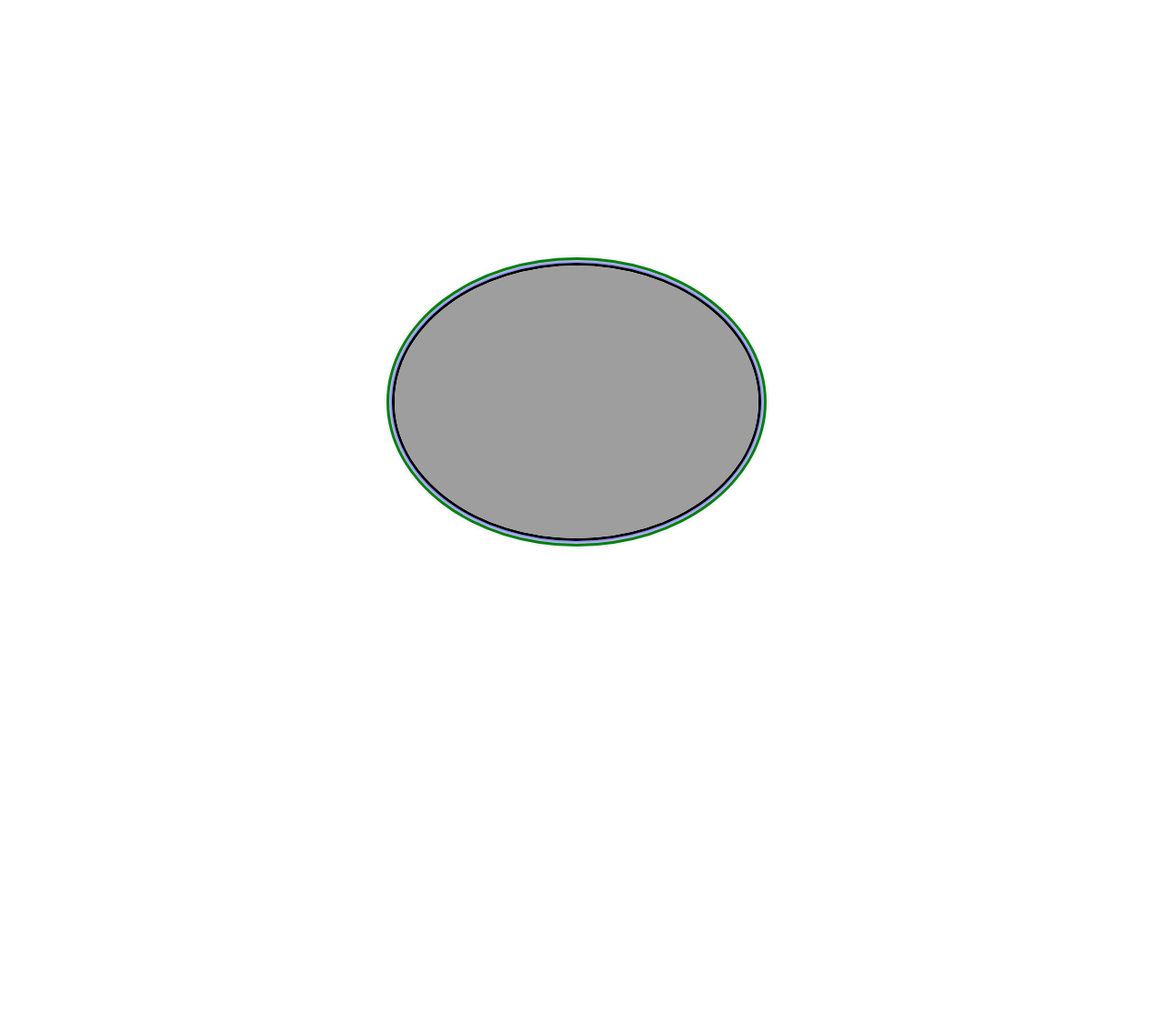
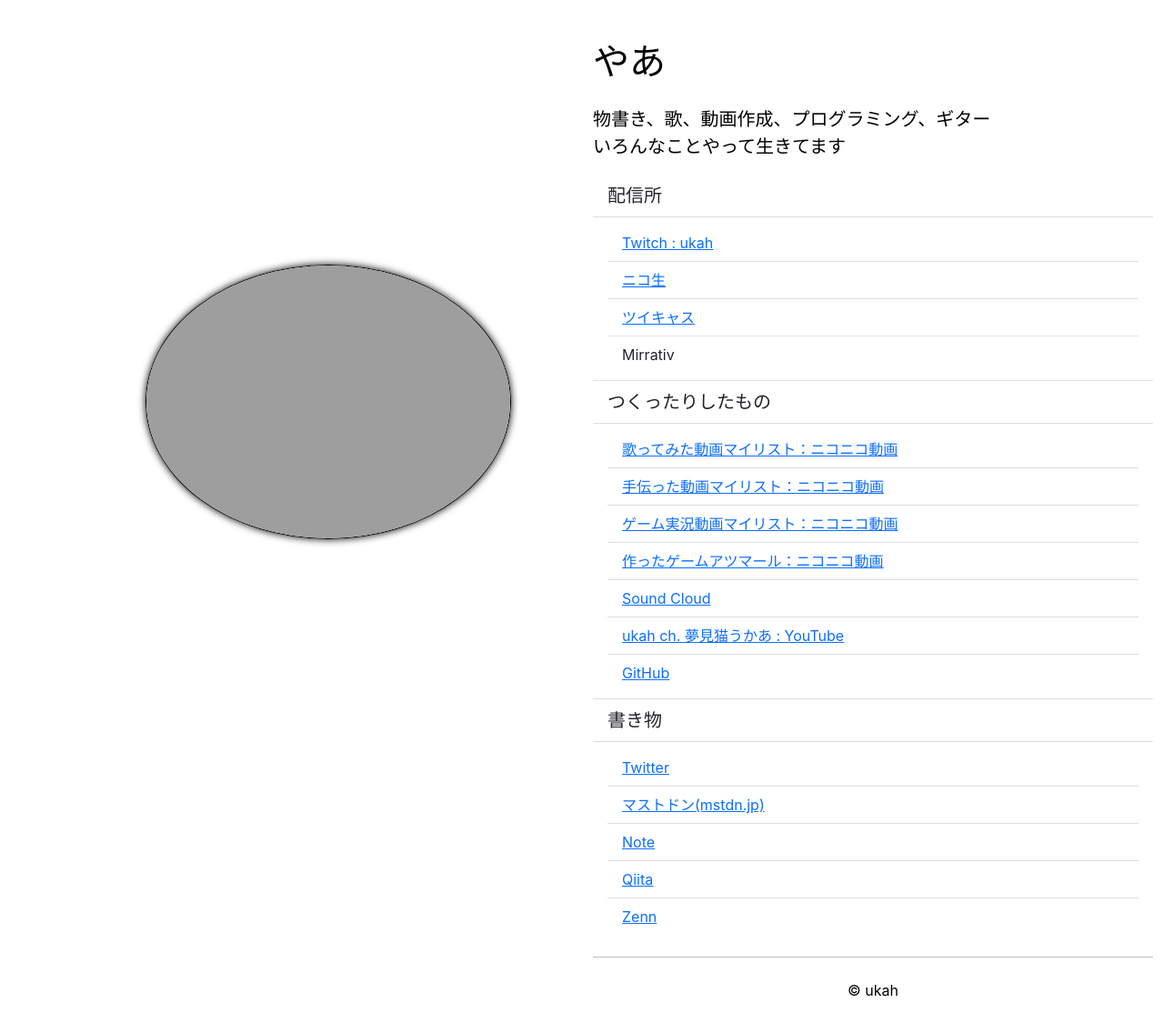
Before and after one commit to ukah/ukah.github.io, a Jekyll site: the page built from index.md, in a window 1280 px wide. Shown: the whole page at 91% size. Built offline with Jekyll 4.4.1, drawn with Linux system fonts in a browser that asks for light colours; before the commit the page ends 900 px from its top, so only the background shows below that.

Commit message:
add link list

```diff
--- a/_layouts/main.html
+++ b/_layouts/main.html
@@ -24,42 +24,93 @@ gtag('config', 'G-YJW2J05RKX');
     <main>
         <div class="container">
             <div class="row dvh-100 d-flex align-items-center">
-                <div class="col text-center">
+                <div class="col text-center leftbox">
                     <figure class="myface">
                         <img src="https://ukah.github.io/old_mygithubpages_top/ukah.png" alt="">
                     </figure>
                   </div>
-                <div class="nav">
-                  <h1>やあ</h1>
-                </div>
+                <div class="menuList">
+                  <h1 class="my-4">やあ</h1>
+                  <p class="lead">
+                    物書き、歌、動画作成、プログラミング、ギター<br>
+                    いろんなことやって生きてます
+                  </p>
+                  <ul class="list-group list-group-flush">
+                    <li class="list-group-item fs-5">配信所</li>
+                    <li class="list-group-item">
+                      <ul class="list-group list-group-flush">
+                        <li class="list-group-item"><a href="https://www.twitch.tv/ukah">Twitch : ukah</a></li>
+                        <li class="list-group-item"><a href="https://com.nicovideo.jp/community/co347796">ニコ生</a></li>
+                        <li class="list-group-item"><a href="https://twitcasting.tv/ukah_exe">ツイキャス</a></li>
+                        <li class="list-group-item">Mirrativ</li>
+                      </ul>
+                    </li>
+                    <li class="list-group-item fs-5">つくったりしたもの</li>
+                    <li class="list-group-item">
+                      <ul class="list-group list-group-flush">
+                        <li class="list-group-item"><a href="https://www.nicovideo.jp/mylist/11687248">歌ってみた動画マイリスト：ニコニコ動画</a></li>
+                        <li class="list-group-item"><a href="https://www.nicovideo.jp/mylist/19868932">手伝った動画マイリスト：ニコニコ動画</a></li>
+                        <li class="list-group-item"><a href="https://www.nicovideo.jp/mylist/12956244">ゲーム実況動画マイリスト：ニコニコ動画</a></li>
+                        <li class="list-group-item"><a href="https://game.nicovideo.jp/atsumaru/users/3471145">作ったゲームアツマール：ニコニコ動画</a></li>
+                        <li class="list-group-item"><a href="https://soundcloud.com/yumemineko">Sound Cloud</a></li>
+                        <li class="list-group-item"><a href="https://www.youtube.com/channel/UCto0urgRczDDfEyy7WB5zEw">ukah ch. 夢見猫うかあ : YouTube</a></li>
+                        <li class="list-group-item"><a href="https://github.com/ukah">GitHub</a></li>
+                      </ul>
+                    </li>
+                    <li class="list-group-item fs-5">書き物</li>
+                    <li class="list-group-item">
+                      <ul class="list-group list-group-flush">
+                        <li class="list-group-item"><a href="https://twitter.com/ukah_exe">Twitter</a></li>
+                        <li class="list-group-item"><a href="https://mstdn.jp/@ukah">マストドン(mstdn.jp)</a></li>
+                        <li class="list-group-item"><a href="https://note.com/ukah">Note</a></li>
+                        <li class="list-group-item"><a href="https://qiita.com/ukah">Qiita</a></li>
+                        <li class="list-group-item"><a href="https://zenn.dev/ukah">Zenn</a></li>
+                      </ul>
+                    </li>
+                  </ul><!-- list -->
+                  <hr>
+                  <P class="my-4 text-center">© ukah</P>
+                </div><!-- ./menuList -->
             </div>
         </div>
     </main>
 
-    <script>
+<script>
+const leftbox = document.querySelector('.leftbox');
+const nav = document.querySelector('.menuList');
 document.querySelector(".myface").addEventListener('click', function(e){
   const isActive = 'isActive'
-  const nav = document.querySelector('.nav');
   if(nav.classList.contains(isActive)){
     nav.classList.remove(isActive);
+    setTimeout(() => {leftbox.style.flex = "1 0 0"}, 500)
     localStorage.setItem("menu","false")
   } else {
     nav.classList.add(isActive);
+    setTimeout(() => {leftbox.style.flex = "0.5 0 0"}, 500)
     localStorage.setItem("menu","true")
   }
   console.log("Menu property is " + localStorage.getItem('menu'));
 })
 //読み込み時動作
 window.addEventListener('load', (event) => {
+  const nav = document.querySelector('.menuList');
   if(localStorage.getItem("menu") == "true"){
-    const nav = document.querySelector('.nav');
     nav.classList.add('isActive');
 
     const Active = document.querySelector('.isActive');
     Active.style.transition = "all 0.1s";
-    // Active.style.transition = null;
     setTimeout(() => {Active.style.transition = null}, 1000);
+    leftbox.style.transition = "all 0.1s";
+    setTimeout(() => {leftbox.style.transition = null}, 1000);
+
+    leftbox.style.flex = "0.5 0 0";
+  } else {
+    //if menu == false
+    setTimeout(() => {leftbox.style.flex = "0.5 0 0";}, 2000)
+    setTimeout(() => {nav.classList.add('isActive')}, 2000);
+    localStorage.setItem("menu","true")
   }
+  console.log("Menu property is " + localStorage.getItem('menu'));
 })
 </script>
     <script src="https://cdn.jsdelivr.net/npm/bootstrap@5.0.2/dist/js/bootstrap.bundle.min.js" integrity="sha384-MrcW6ZMFYlzcLA8Nl+NtUVF0sA7MsXsP1UyJoMp4YLEuNSfAP+JcXn/tWtIaxVXM" crossorigin="anonymous"></script>
--- a/_sass/base.scss
+++ b/_sass/base.scss
@@ -7,21 +7,24 @@ body {
   color: $bodyColor;
   font-family: $bodyFont;
 }
-
+.leftbox{
+  transition: all 1s;
+  z-index: 1;
+}
 .myface{
   display: inline-block;
   transition: all 3s;
 }
 .myface img{
   border-radius: 50%;
-  border:3px solid black;
-  outline: 3px solid green;
-  outline-offset: 3px;
+  border:1px solid black;
+  // outline: 3px solid green;
+  // outline-offset: 3px;
   max-width: 50dvw;
 
   /* 3重線その1 */
 // border-color: solid 2px #0f0;
-  box-shadow: 0 0 8px blue;
+  box-shadow: 0 0 8px black;
 }
 
 @keyframes slidein {
@@ -40,15 +43,16 @@ body {
 }
 
 
-.nav {
-  flex: 0 0 0;
+.menuList {
   opacity: 0;
-  width:0;
   transition: all 2s;
+  position: absolute;
+  top:20px;
+  width: 50%;
+  left:calc(50%)
 }
 .isActive{
   transition: all 3s;
-  flex: 1 0 0;
   opacity: 1;
   // animation-name : slidein;
   // animation-duration: 3s;
@@ -56,7 +60,7 @@ body {
   //   nav.style.animationDuration = "3s";
   //   nav.style.animationFillMode = "forwards";
 }
-
 .dvh-100{
   height: 100dvh;
+  max-height: 100dvh;
 }
```
Also changed, not shown: 2 other files.
